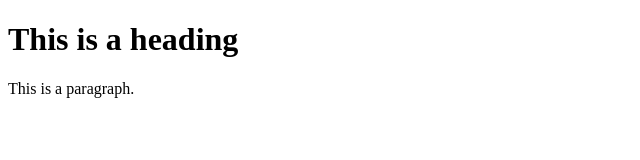
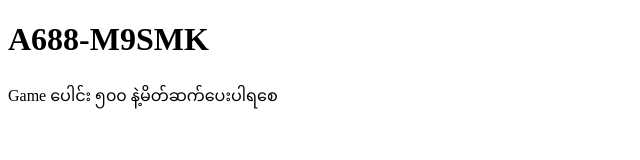
Before and after one commit to m9smk/a688, a plain HTML site: page index.html in a window 1280 px wide. Shown: the whole page, without its empty margins (0-640 px from the left). Drawn offline with Linux system fonts and the light colour scheme.

Commit message:
Update index.html

```diff
--- a/index.html
+++ b/index.html
@@ -5,8 +5,8 @@
 </head>
 <body>
 
-<h1>This is a heading</h1>
-<p>This is a paragraph.</p>
+<h1>A688-M9SMK</h1>
+<p>Game ပေါင်း ၅၀၀ နဲ့မိတ်ဆက်ပေးပါရစေ</p>
 
 </body>
 </html>
```
